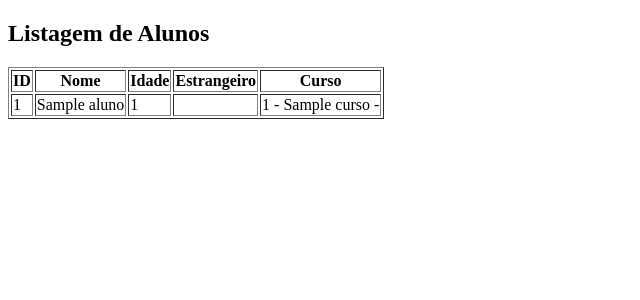
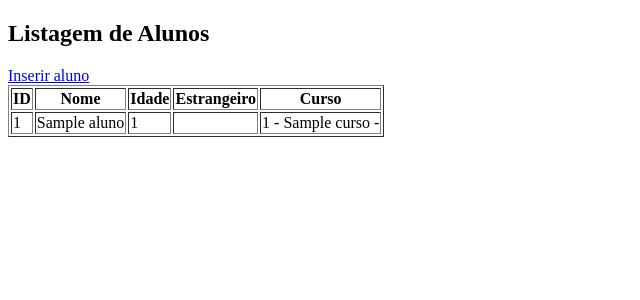
Before and after one commit to Dev-ErikDias/3-TDS, a PHP site: page /listar.php in a window 1280 px wide. Shown: the top 300 px of the page, without its empty margins (0-640 px from the left). Run offline with PHP 8.4, Linux system fonts and the light colour scheme; tables that the repository leaves empty or names only in its code hold one stand-in row (values such as "Sample post").

Commit message:
Update listar.php

```diff
--- a/LPW/Aula10/view/alunos/listar.php
+++ b/LPW/Aula10/view/alunos/listar.php
@@ -16,6 +16,8 @@
 ?>
 
 <h2>Listagem de Alunos</h2>
+
+<a href="inserir.php">Inserir aluno</a>
 
 <table border="1">
     <!-- Cabeçalho da tabela !-->
@@ -44,5 +46,4 @@
 
 <?php
 include_once(__DIR__.'/../include/footer.php');
-
 ?>
```
Lines whose indentation alone changed are shown as unchanged.
